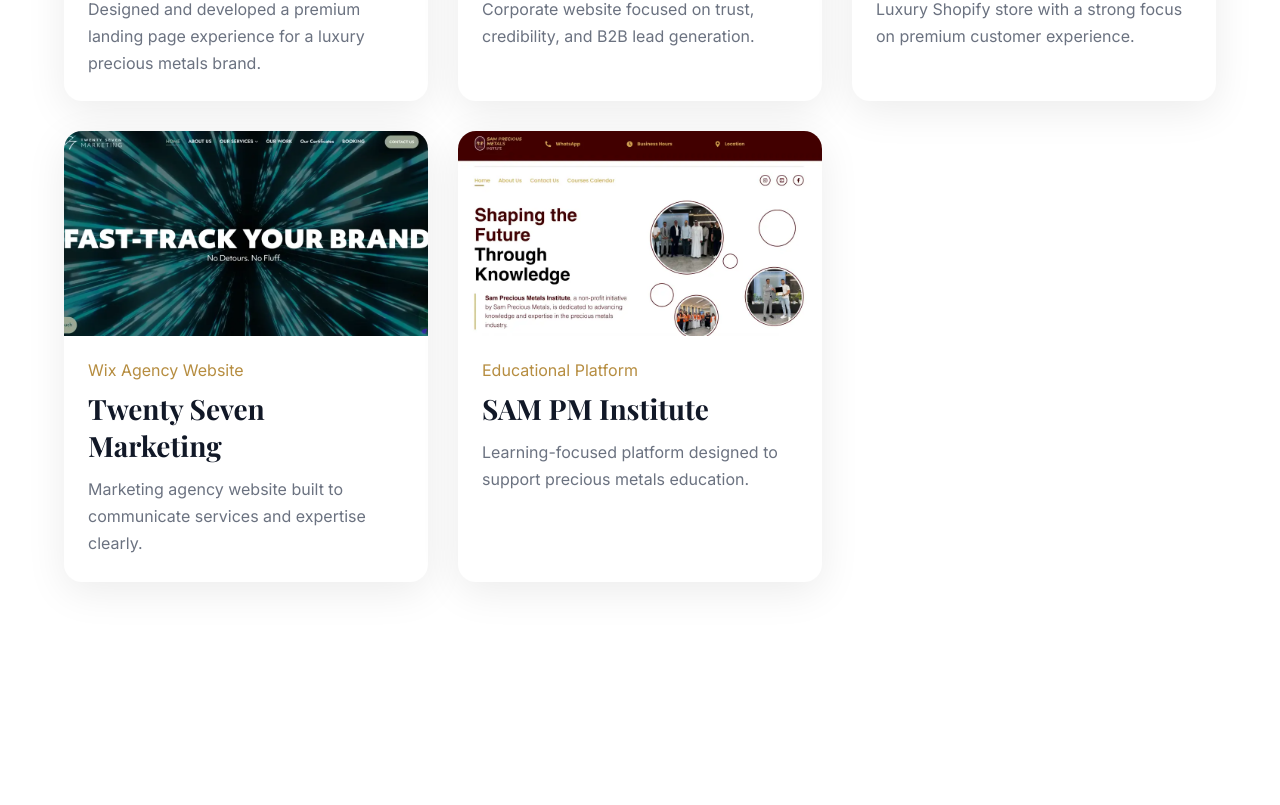
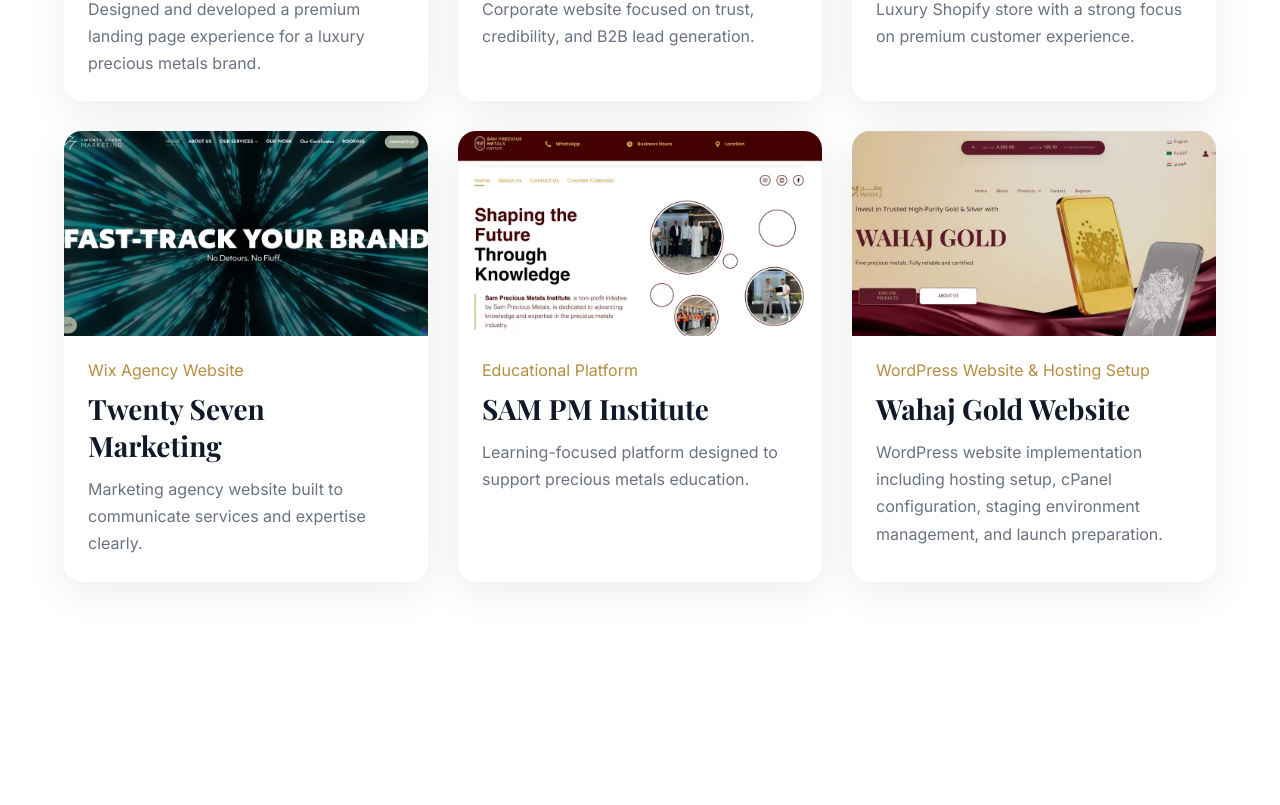
Before and after one commit to ShahrzadRasekh/Portfolio-Shahrzad-2026, a React (Vite) app: page / in a window 1280 px wide. Shown: the part 2475-3280 px from the top of the page. Built offline with nearby package versions, Linux system fonts and the light colour scheme.

Commit message:
complete projectsand casestudies

```diff
--- a/src/components/CaseStudies.jsx
+++ b/src/components/CaseStudies.jsx
@@ -76,6 +76,21 @@
         "Wix",
     },
 
+    {
+      title: "SAM PM Institute",
+
+      challenge:
+        "Create an educational platform that delivers industry knowledge through a structured and accessible online experience.",
+
+      solution:
+        "Supported website structure, content organization, and user experience improvements to make learning resources easier to access and navigate.",
+
+      role:
+        "Website Management | Content Organization | UX Planning",
+
+      platform:
+        "WordPress",
+    },
   ];
 
   return (
--- a/src/components/Projects.jsx
+++ b/src/components/Projects.jsx
@@ -49,6 +49,15 @@
       description:
         "Learning-focused platform designed to support precious metals education.",
     },
+
+    {
+      title: "Wahaj Gold Website",
+      category: "WordPress Website & Hosting Setup",
+      image: "/images/wahajstaging.webp",
+      link: "https://staging.wahajgold.com",
+      description:
+        "WordPress website implementation including hosting setup, cPanel configuration, staging environment management, and launch preparation.",
+    },
   ];
 
   return (
```
